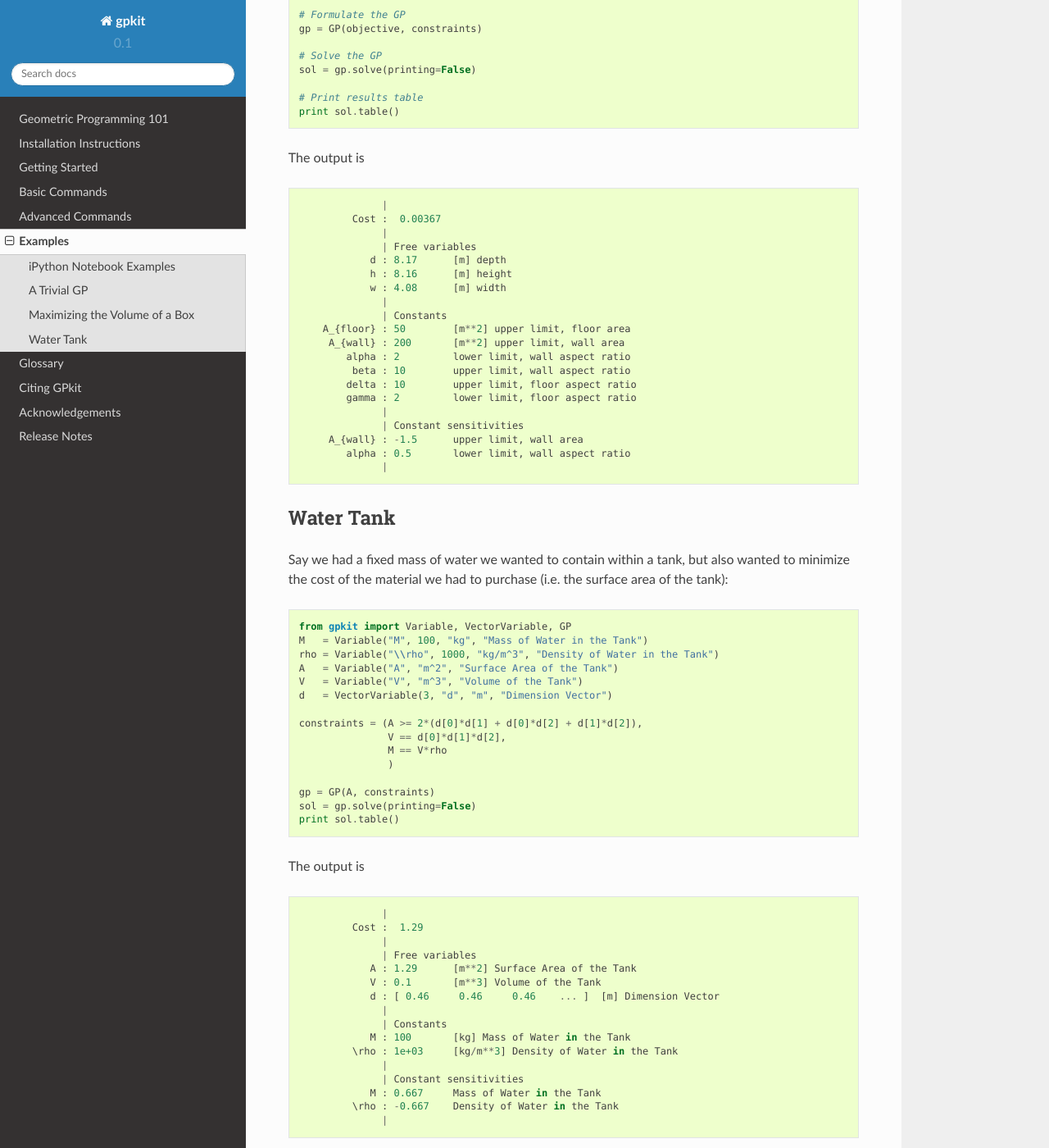
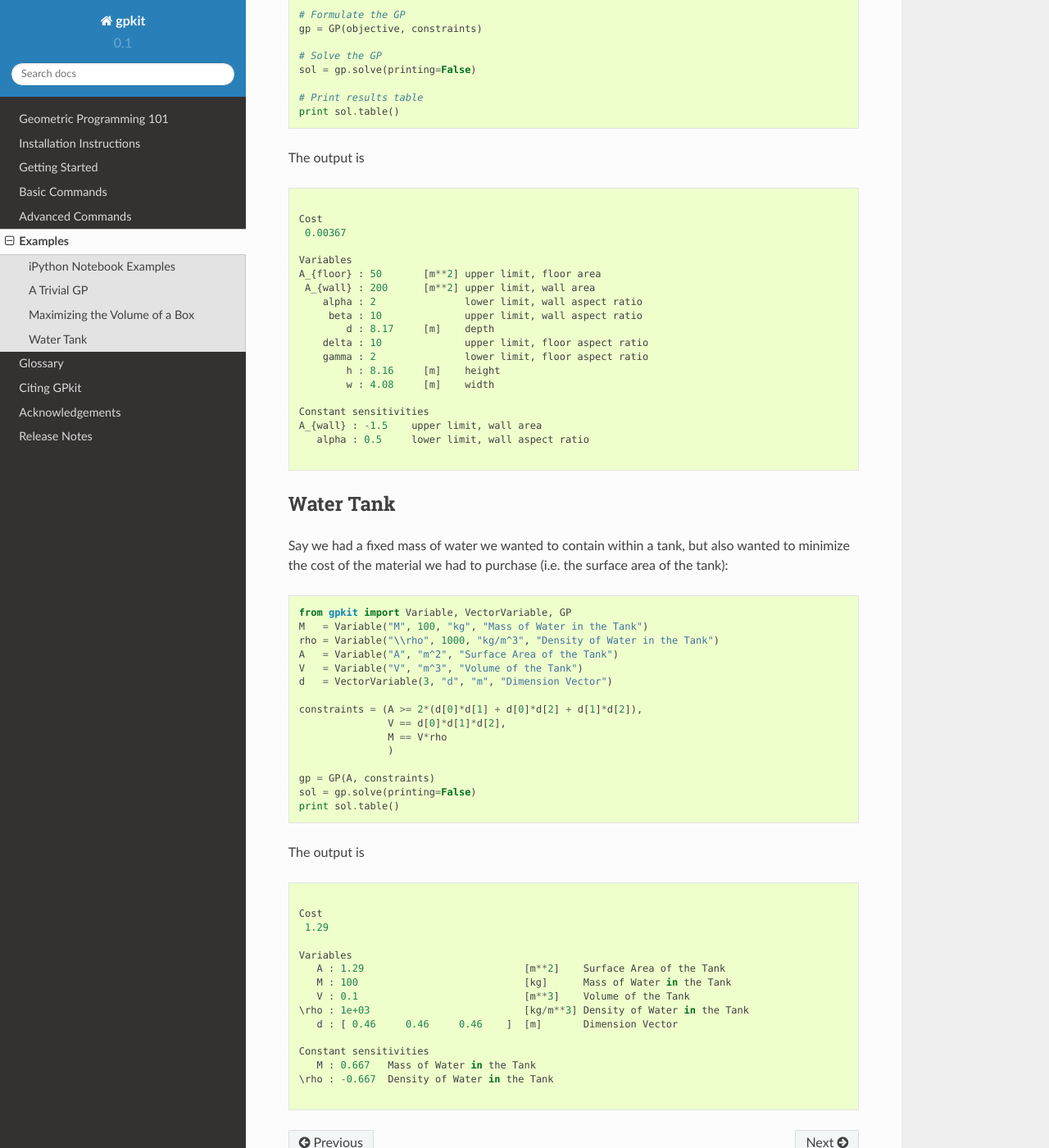
Before and after one commit to convexengineering/gpkit, a Sphinx documentation site: the page built from docs/source/examples.rst, in a window 1280 px wide and 1400 px high, scrolled down 1446 px. Shown: the whole window at 82% size. Built offline with Sphinx 7.4.7 and the Read the Docs theme 2.0.0, drawn with Linux system fonts in a browser that asks for light colours.

Commit message:
remake example output due to new results table

```diff
--- a/docs/source/examples/simple_box_output.txt
+++ b/docs/source/examples/simple_box_output.txt
@@ -1,20 +1,18 @@
-              |
-         Cost :  0.00367
-              |
-              | Free variables
-            d : 8.17      [m] depth
-            h : 8.16      [m] height
-            w : 4.08      [m] width
-              |
-              | Constants
-    A_{floor} : 50        [m**2] upper limit, floor area
-     A_{wall} : 200       [m**2] upper limit, wall area
-        alpha : 2         lower limit, wall aspect ratio
-         beta : 10        upper limit, wall aspect ratio
-        delta : 10        upper limit, floor aspect ratio
-        gamma : 2         lower limit, floor aspect ratio
-              |
-              | Constant sensitivities
-     A_{wall} : -1.5      upper limit, wall area
-        alpha : 0.5       lower limit, wall aspect ratio
-              |
+
+Cost
+ 0.00367
+
+Variables
+A_{floor} : 50       [m**2] upper limit, floor area
+ A_{wall} : 200      [m**2] upper limit, wall area
+    alpha : 2               lower limit, wall aspect ratio
+     beta : 10              upper limit, wall aspect ratio
+        d : 8.17     [m]    depth
+    delta : 10              upper limit, floor aspect ratio
+    gamma : 2               lower limit, floor aspect ratio
+        h : 8.16     [m]    height
+        w : 4.08     [m]    width
+
+Constant sensitivities
+A_{wall} : -1.5    upper limit, wall area
+   alpha : 0.5     lower limit, wall aspect ratio
--- a/docs/source/examples/water_tank_output.txt
+++ b/docs/source/examples/water_tank_output.txt
@@ -1,16 +1,14 @@
-              |
-         Cost :  1.29
-              |
-              | Free variables
-            A : 1.29      [m**2] Surface Area of the Tank
-            V : 0.1       [m**3] Volume of the Tank
-            d : [ 0.46     0.46     0.46    ... ]  [m] Dimension Vector
-              |
-              | Constants
-            M : 100       [kg] Mass of Water in the Tank
-         \rho : 1e+03     [kg/m**3] Density of Water in the Tank
-              |
-              | Constant sensitivities
-            M : 0.667     Mass of Water in the Tank
-         \rho : -0.667    Density of Water in the Tank
-              |
+
+Cost
+ 1.29
+
+Variables
+   A : 1.29                           [m**2]    Surface Area of the Tank
+   M : 100                            [kg]      Mass of Water in the Tank
+   V : 0.1                            [m**3]    Volume of the Tank
+\rho : 1e+03                          [kg/m**3] Density of Water in the Tank
+   d : [ 0.46     0.46     0.46    ]  [m]       Dimension Vector
+
+Constant sensitivities
+   M : 0.667   Mass of Water in the Tank
+\rho : -0.667  Density of Water in the Tank
```
